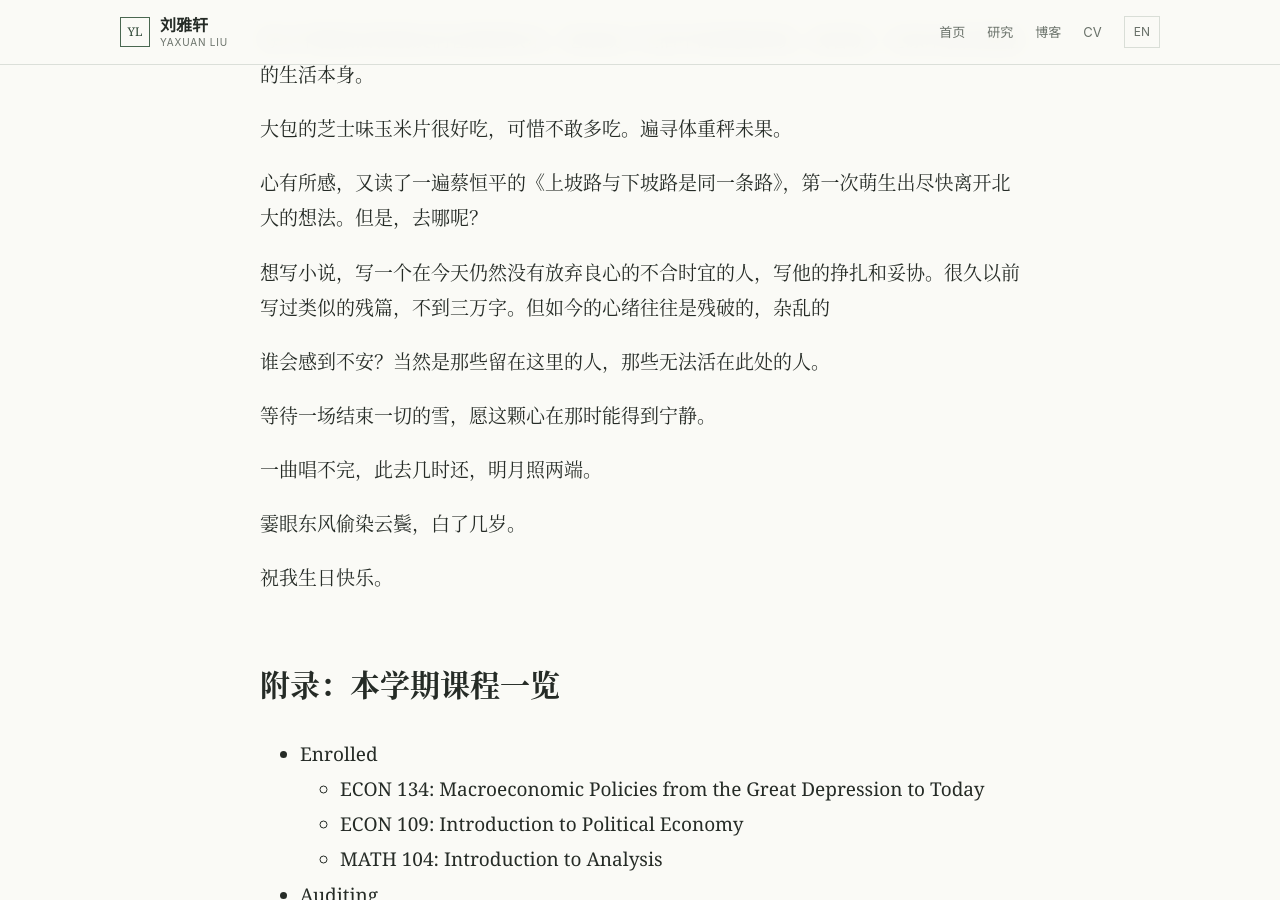
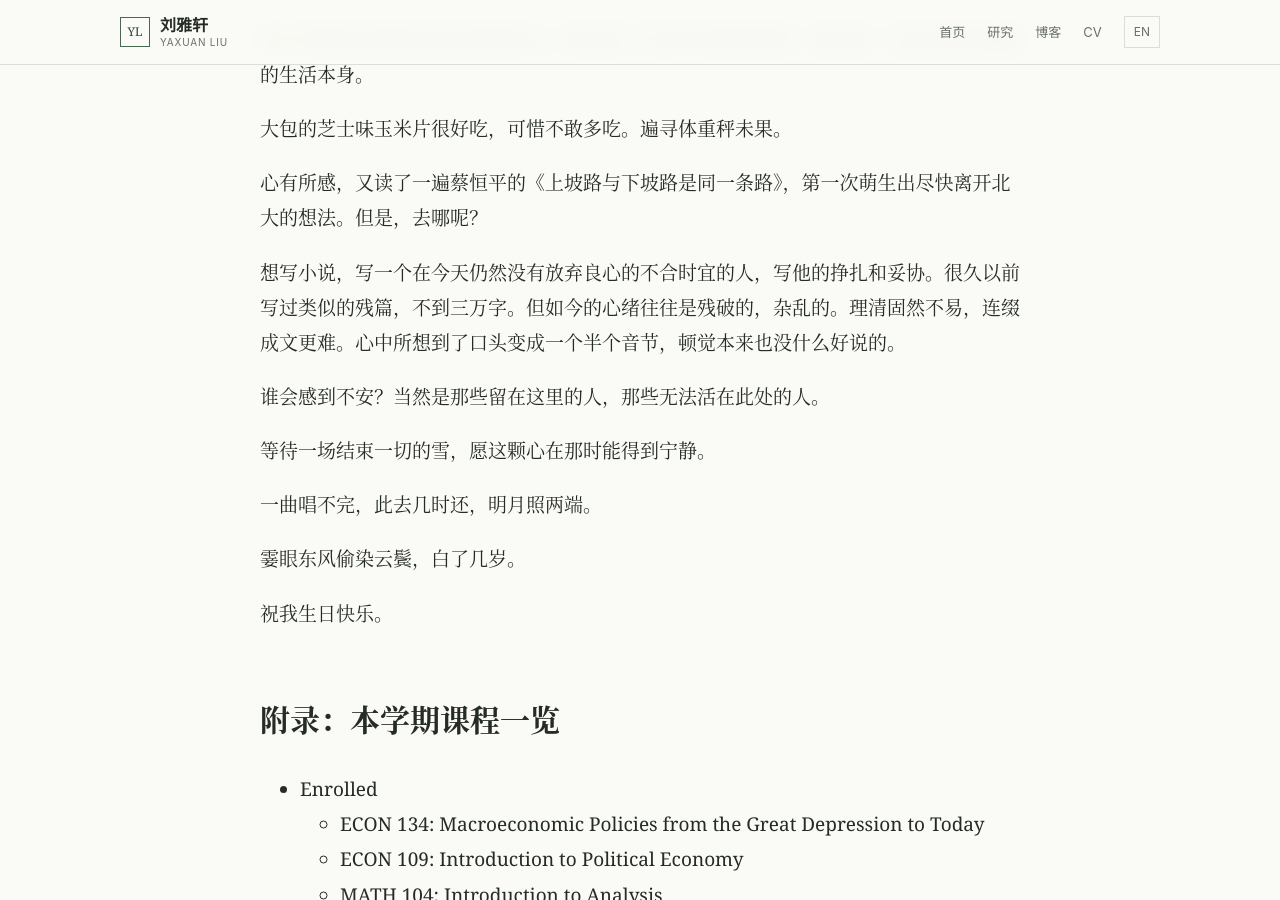
Before and after one commit to LiuYaxuan33/LiuYaxuan33.github.io, a Jekyll site: the page built from _posts/2026-08-18-Berkeley_3.md, in a window 1280 px wide and 900 px high, scrolled down 796 px. Built offline with Jekyll 4.4.1, drawn with Linux system fonts in a browser that asks for light colours; comment, search, counter and statistics services are not loaded.

Commit message:
260904-2

```diff
--- a/_posts/2026-08-18-Berkeley_3.md
+++ b/_posts/2026-08-18-Berkeley_3.md
@@ -27,7 +27,7 @@ tags: [2026, 伯克利, 游记, 日记]
 
 心有所感，又读了一遍蔡恒平的《上坡路与下坡路是同一条路》，第一次萌生出尽快离开北大的想法。但是，去哪呢？
 
-想写小说，写一个在今天仍然没有放弃良心的不合时宜的人，写他的挣扎和妥协。很久以前写过类似的残篇，不到三万字。但如今的心绪往往是残破的，杂乱的
+想写小说，写一个在今天仍然没有放弃良心的不合时宜的人，写他的挣扎和妥协。很久以前写过类似的残篇，不到三万字。但如今的心绪往往是残破的，杂乱的。理清固然不易，连缀成文更难。心中所想到了口头变成一个半个音节，顿觉本来也没什么好说的。
 
 谁会感到不安？当然是那些留在这里的人，那些无法活在此处的人。
 
```
